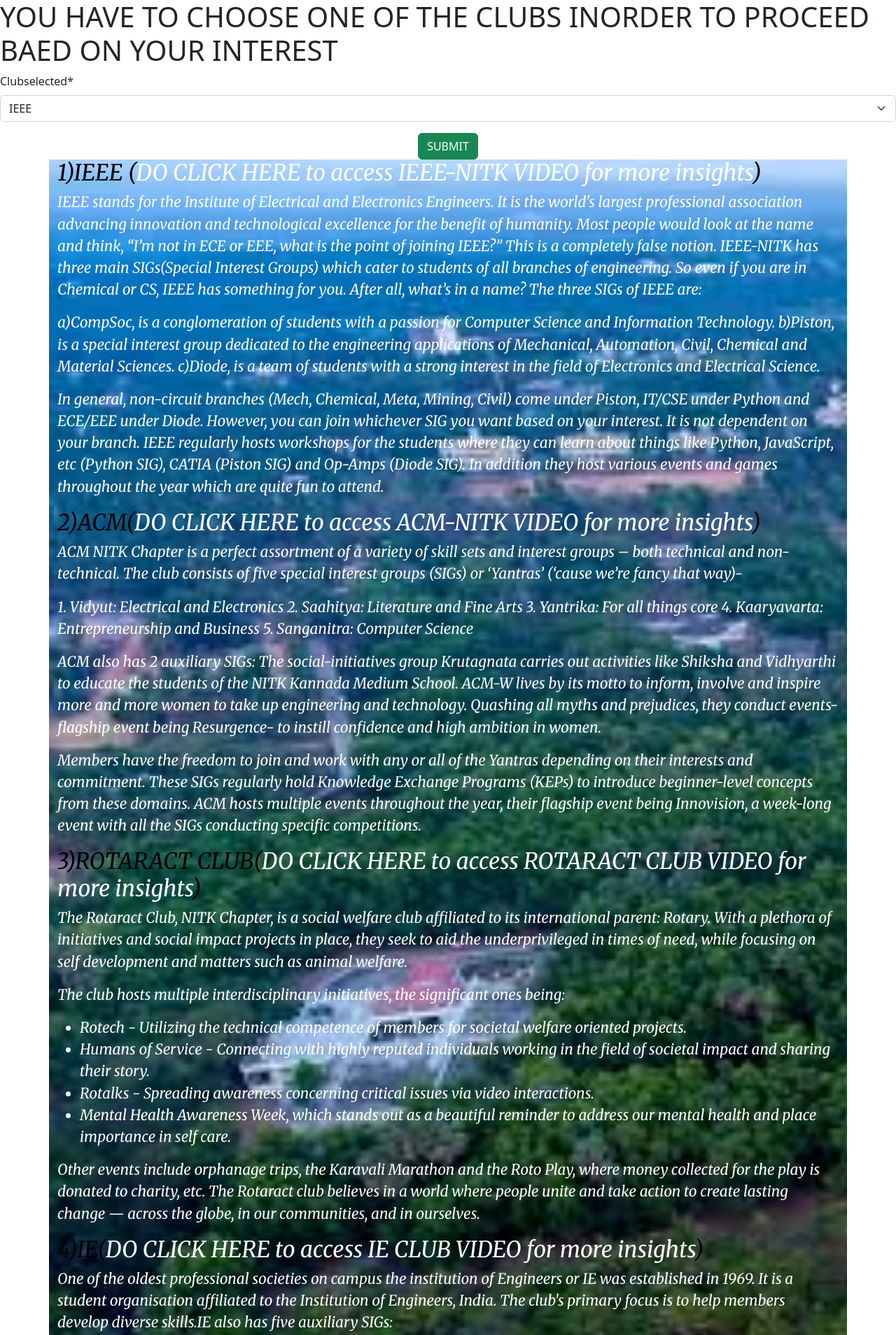
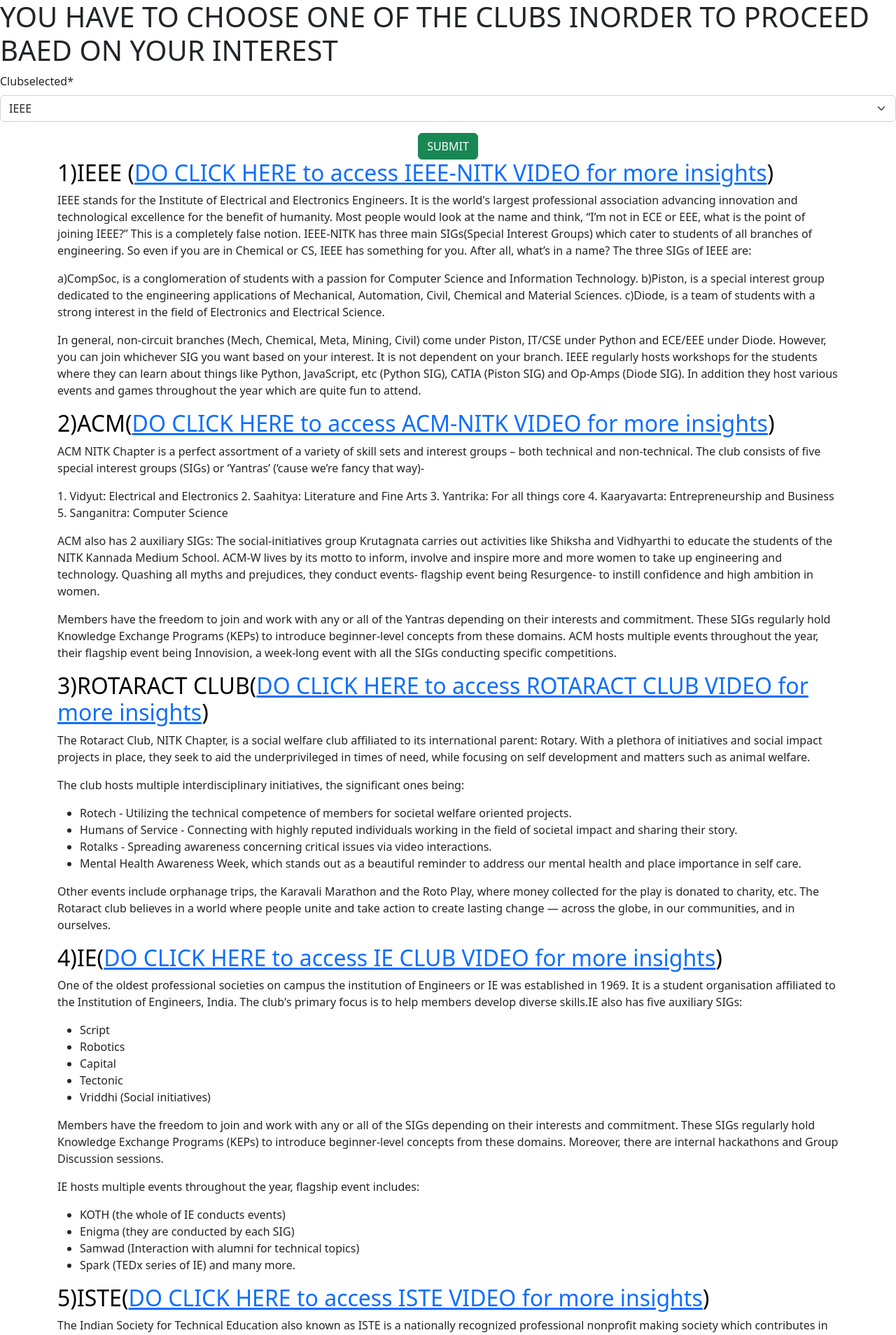
Before and after one commit to targithu/IRIS_211CV153_1_DJANGO, a Django app: page / in a window 1280 px wide. Shown: the top 1908 px of the page at 70% size. Run offline with Django 4.2, Linux system fonts and the light colour scheme; a user stored in the database is signed in; some libraries are stand-ins or nearby versions.

Commit message:
Update none.html

```diff
--- a/first/templates/first/none.html
+++ b/first/templates/first/none.html
@@ -10,21 +10,7 @@
             <link href="https://fonts.googleapis.com/css2?family=Merriweather:ital@1&display=swap" rel="stylesheet">
         <meta name="description" content="">
         <meta name="viewport" content="width=device-width, initial-scale=1">
-        <link rel="stylesheet" href="">
-        <style>
-            .container {
-                background-image: url('../static/first/Non-Exclusive.jpg');
-                background-repeat: no-repeat;
-                background-size: cover;
-                font-family: 'Merriweather', serif;
-                color: white;
-                font-size: 1.3em;
-            }
-            .container h2 a{
-                text-decoration:none;
-                color:white;
-            }
-        </style>
+       <link rel="stylesheet" href="../static/first/style.css">
     </head>
     <body>
 {% load crispy_forms_tags %} {% block content %}
```
